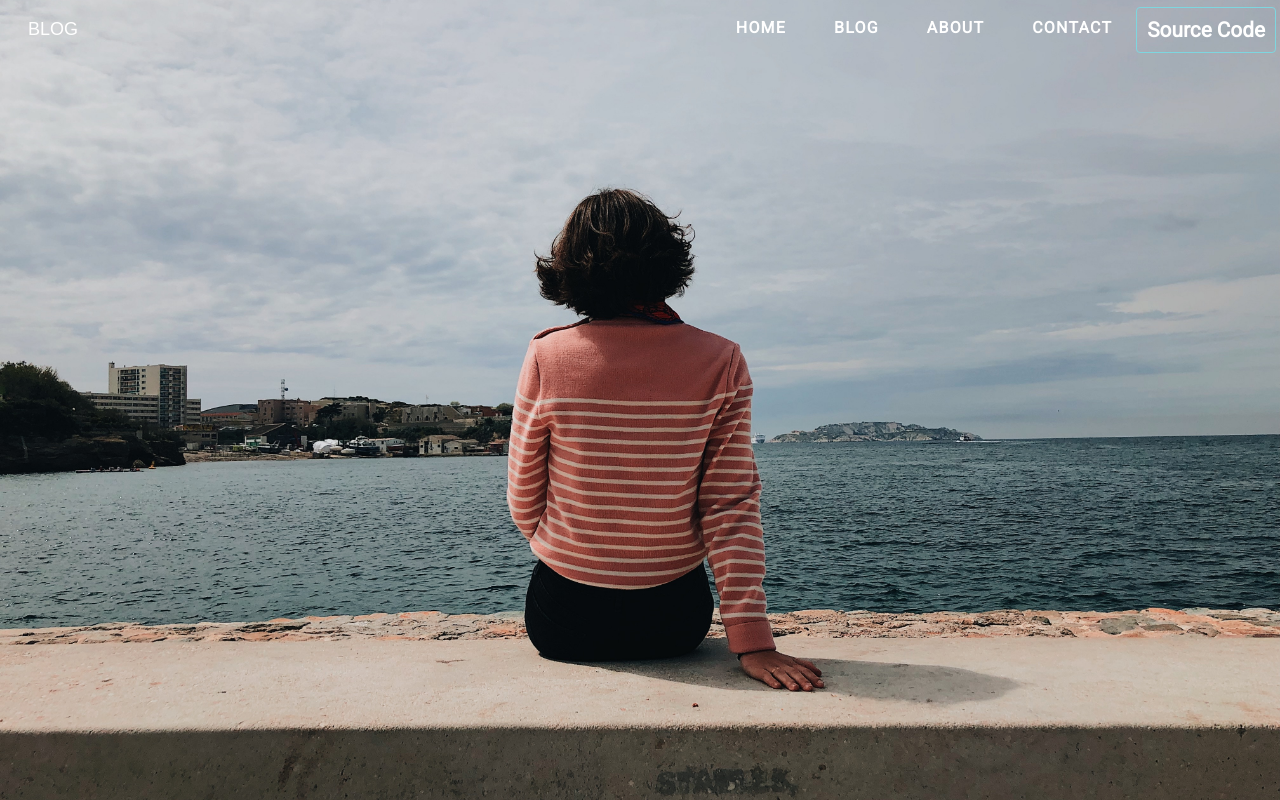
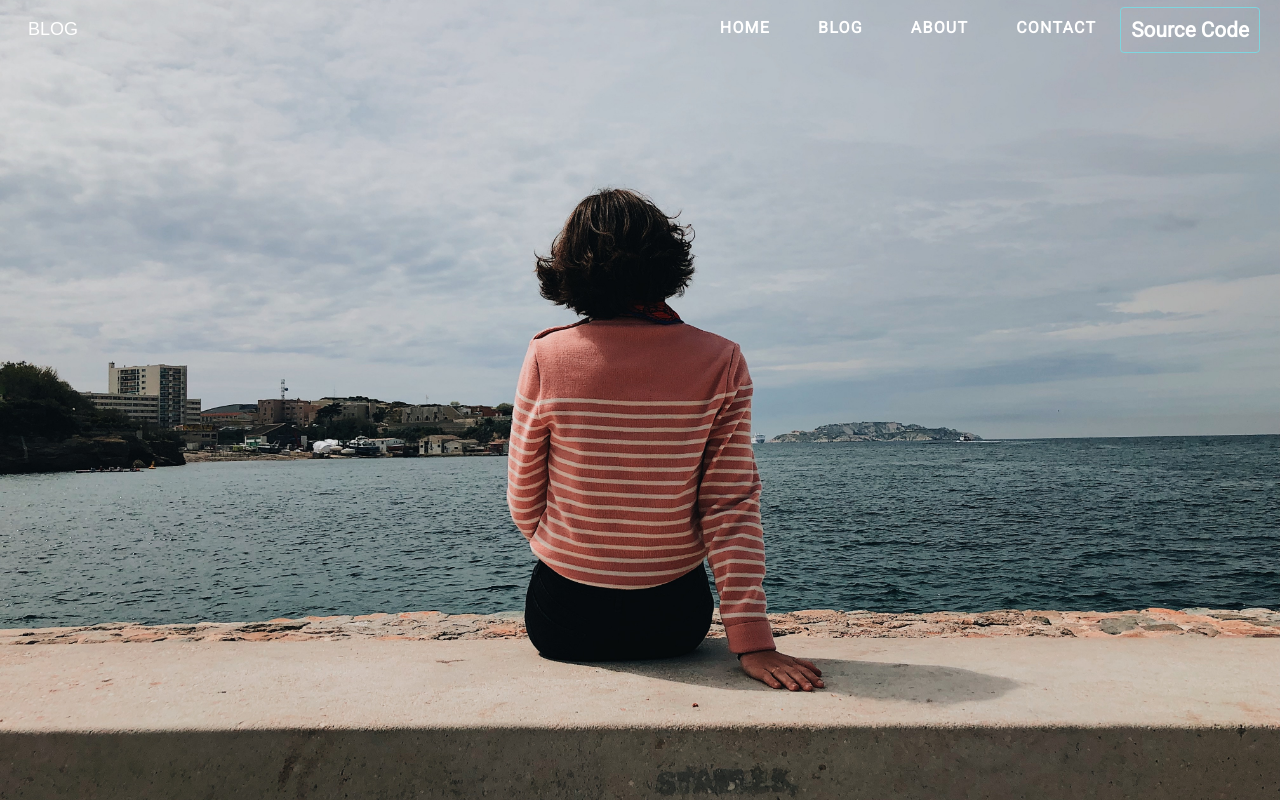
Before and after one commit to mnoorhussin/blog, a PHP site: page /index.html in a window 1280 px wide. Run offline with PHP 8.4, Linux system fonts and the light colour scheme; some web fonts are replaced.

Commit message:
removed the passing from nav

```diff
--- a/css/style-model.css
+++ b/css/style-model.css
@@ -24,7 +24,6 @@
   position: fixed;
   width: 100%;
   height: 53px;
-  padding: 8px;
   background-color: #313131;
   font-family: 'roboto', sans-serif;
 }
```
